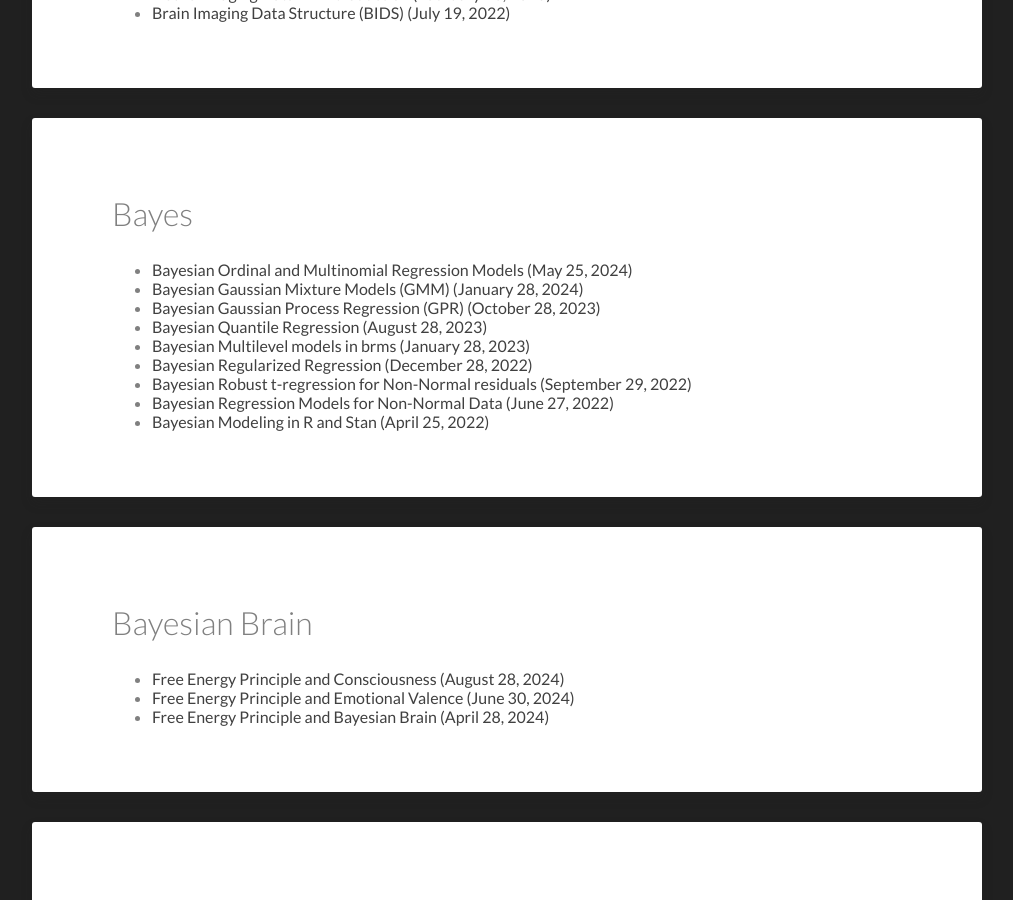
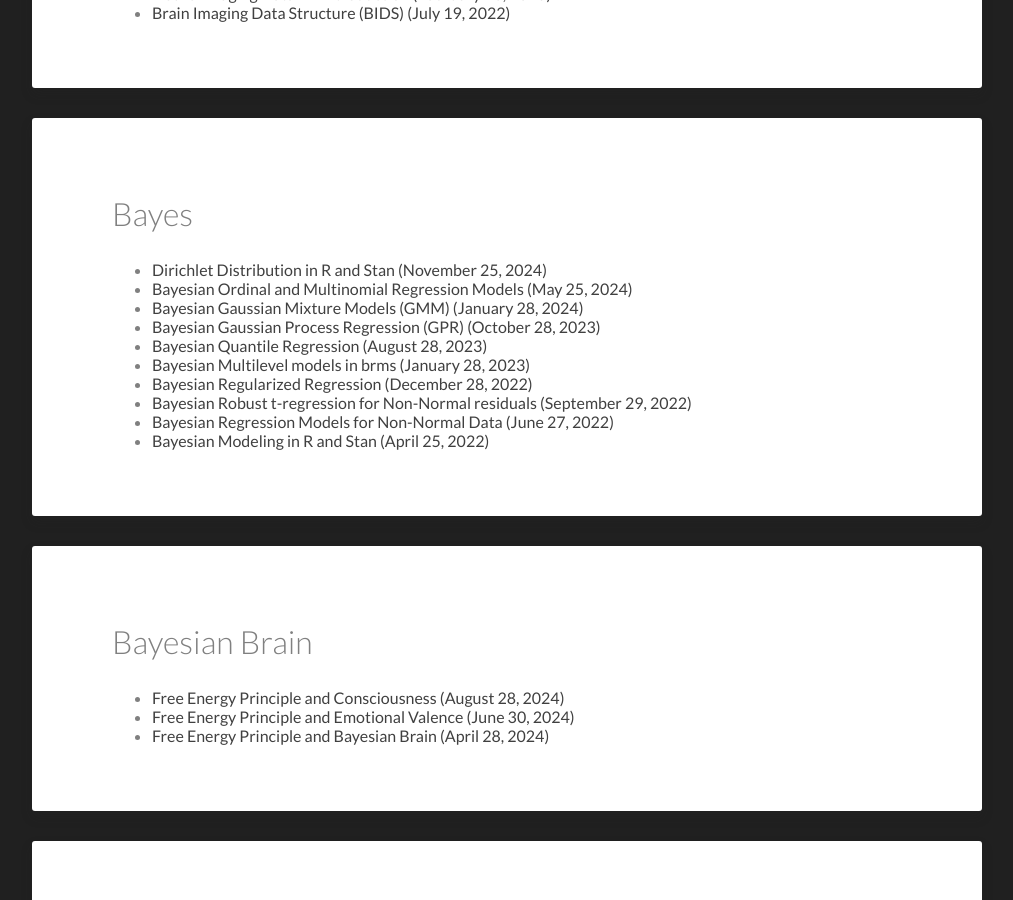
Before and after one commit to Kamran-Afzali/Kamran-Afzali.github.io, a Jekyll site: the page built from tags/index.html, in a window 1280 px wide and 900 px high, scrolled down 4466 px. Shown: the whole window, without its empty margins (133-1146 px from the left). Built offline with Jekyll 4.4.1, drawn with Linux system fonts in a browser that asks for light colours; some of the changed text lies outside the part shown.

Commit message:
Update and rename Dirichlet_Distribution.md to 2024-11-25-Dirichlet_Distribution.md

```diff
--- a/_posts/Dirichlet_Distribution.md
+++ b/_posts/2024-11-25-Dirichlet_Distribution.md
@@ -1,6 +1,16 @@
-### Dirichlet Distribution in R and RStan
+---
+layout: post
+categories: posts
+title: Dirichlet Distribution in R and Stan
+featured-image: /images/stan.png
+tags: [STAN, R, Bayes]
+date-string: November 2024
+---
 
-The Dirichlet distribution is a family of continuous multivariate probability distributions parameterized by a vector of positive reals. It is often used as a prior distribution in Bayesian statistics, particularly in the context of categorical and multinomial distributions. Named after Johann Peter Gustav Lejeune Dirichlet, this distribution is used in fields, including machine learning, natural language processing, and population genetics.
+
+### Dirichlet Distribution in R and Stan
+
+The Dirichlet distribution is a family of continuous multivariate probability distributions parameterized by a vector of positive reals. It is often used as a prior distribution in Bayesian statistics, particularly in the context of categorical and multinomial distributions. Named after _Johann Peter Gustav Lejeune Dirichlet_, this distribution is used in fields such as machine learning, natural language processing, and population genetics.
 
 #### Understanding the Dirichlet Distribution
 
```
